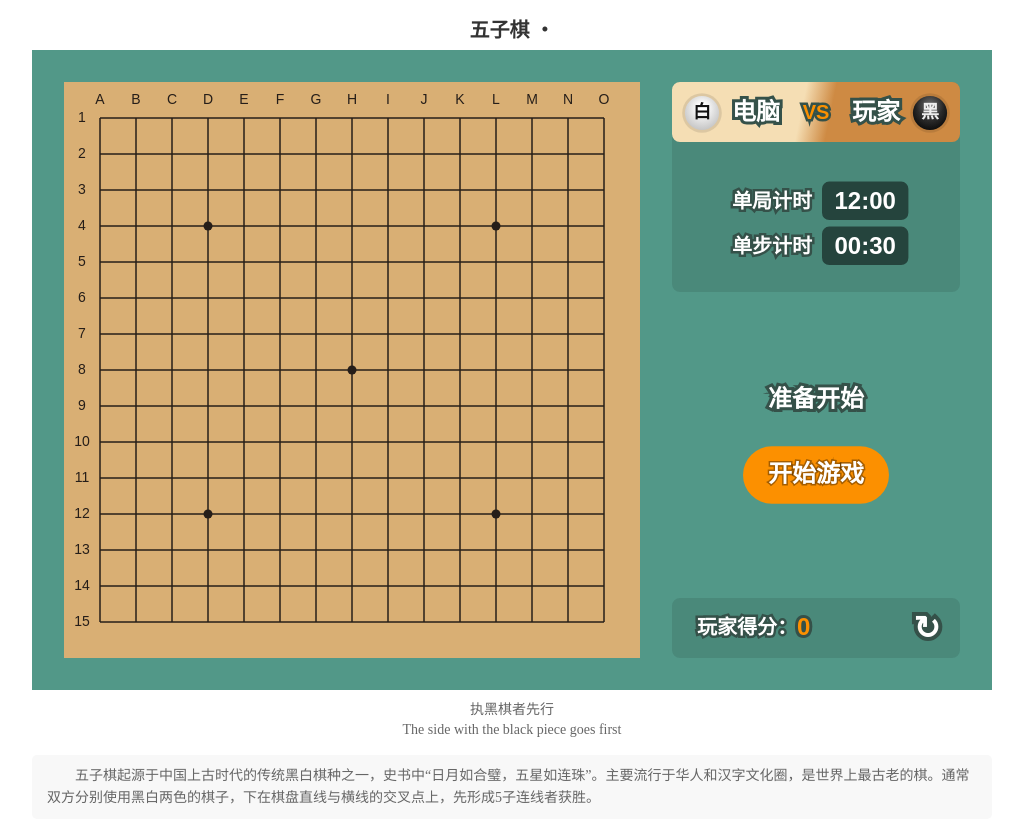
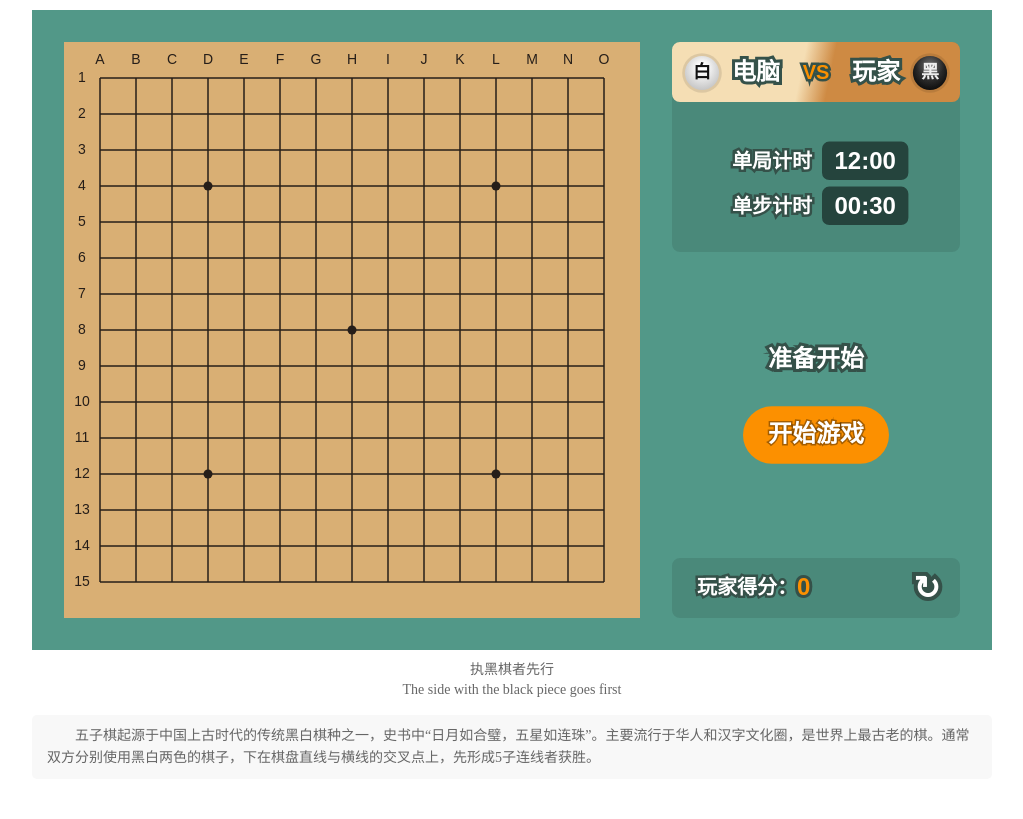
Before and after one commit to webvcd/wuzhiqi, a plain HTML site: page index.html in a window 1280 px wide. Shown: the whole page, without its empty margins (128-1151 px from the left). Drawn offline with Linux system fonts and the light colour scheme.

Commit message:
Update index.html

```diff
--- a/index.html
+++ b/index.html
@@ -13,7 +13,7 @@
 	<body>
 		<div class="wrapper">
 			<div class="mod-panel">
-                <div class="hd"><h1>五子棋 ・</h1></div>
+                <div class="hd"><h1> </h1></div>
                 <div class="bd">
                     <canvas id="canvas" width="960" height="640">不支持画布</canvas>
                 </div>
```
